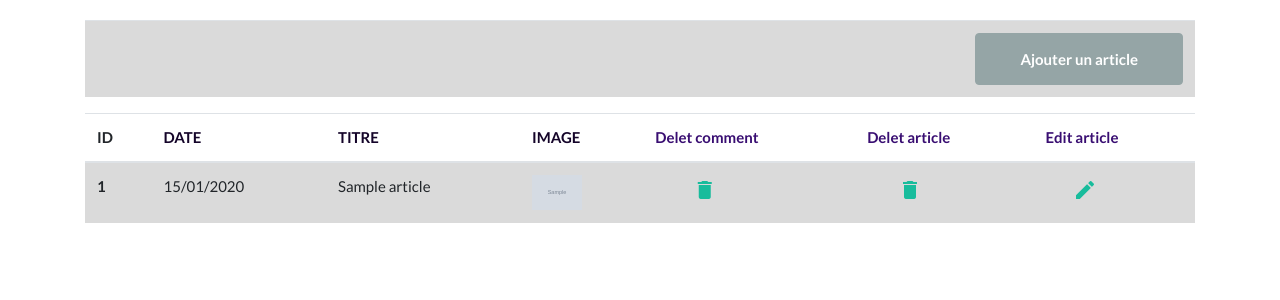
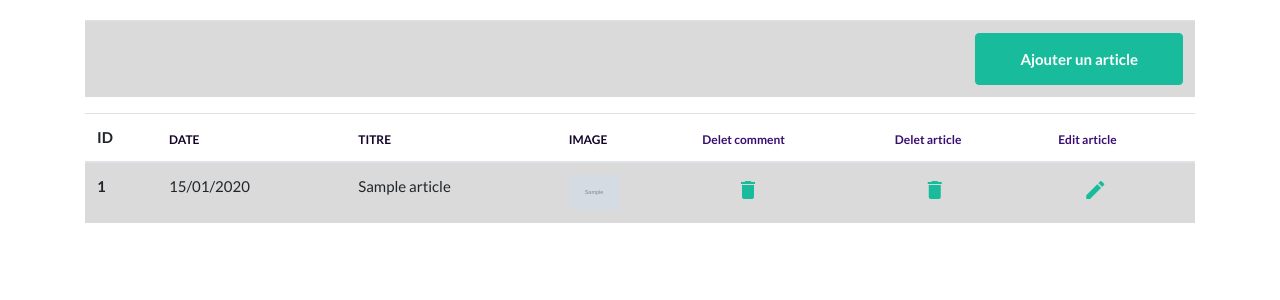
Before and after one commit to tamim2014/blogsymfony, a Symfony app: template templates/blog/liste-articles.html.twig in a window 1280 px wide. Shown: the part 71-371 px from the top of the page. Run offline with Twig, Linux system fonts and the light colour scheme; the template is opened without the code that fills it: most values are stand-ins (such as "Sample title", 1, 10 or a date in 2020); grey boxes marked "Sample" are stand-in pictures; lists and menus that the app fills with data are empty; some libraries are stand-ins or nearby versions.

Commit message:
Toutes les fonctionalites en mode success(green color)

```diff
--- a/templates/blog/liste-articles.html.twig
+++ b/templates/blog/liste-articles.html.twig
@@ -8,7 +8,7 @@
     <table class="table table-hover">
 
         <tr class="table-active">
-            <th scope="row" style="text-align:right; "><button type="button" class="btn btn-secondary"><a class="  nav-link " href="/blog/new" style="color:white;" onmouseover="this.style.color='#FFFF99' "; onmouseout="this.style.color='white';"><b>Ajouter un article</b></a></button></th>
+            <th scope="row" style="text-align:right; "><button type="button" class="btn btn-success"><a class="  nav-link " href="/blog/new" style="color:white;" onmouseover="this.style.color='#FFFF99' "; onmouseout="this.style.color='white';"><b>Ajouter un article</b></a></button></th>
         </tr>
     </table>
   </section>
@@ -18,12 +18,12 @@
                 <thead>
                   <tr>
                     <th scope="col">ID</th>
-                    <th scope="col" style="color:rgb(20, 4, 41);">DATE</th>
-                    <th scope="col" style="color:rgb(20, 4, 41);">TITRE</th>
-                    <th scope="col" style="color:rgb(20, 4, 41);">IMAGE</th>
-                    <th scope="col" style="color:rgb(57, 14, 114);">Delet comment</th>
-                    <th scope="col" style="color:rgb(57, 14, 114);">Delet article</th>
-                    <th scope="col" style="color:rgb(57, 14, 114);">Edit  article </th>
+                    <th scope="col" style="color:rgb(20, 4, 41);   font-size: 12px;">DATE</th>
+                    <th scope="col" style="color:rgb(20, 4, 41);   font-size: 12px;">TITRE</th>
+                    <th scope="col" style="color:rgb(20, 4, 41);   font-size: 12px;">IMAGE</th>
+                    <th scope="col" style="color:rgb(57, 14, 114); font-size: 12px;">Delet comment</th>
+                    <th scope="col" style="color:rgb(57, 14, 114); font-size: 12px;">Delet article</th>
+                    <th scope="col" style="color:rgb(57, 14, 114); font-size: 12px;">Edit  article </th>
                   </tr>
                 </thead>
            {%  for article in articles %}
```
